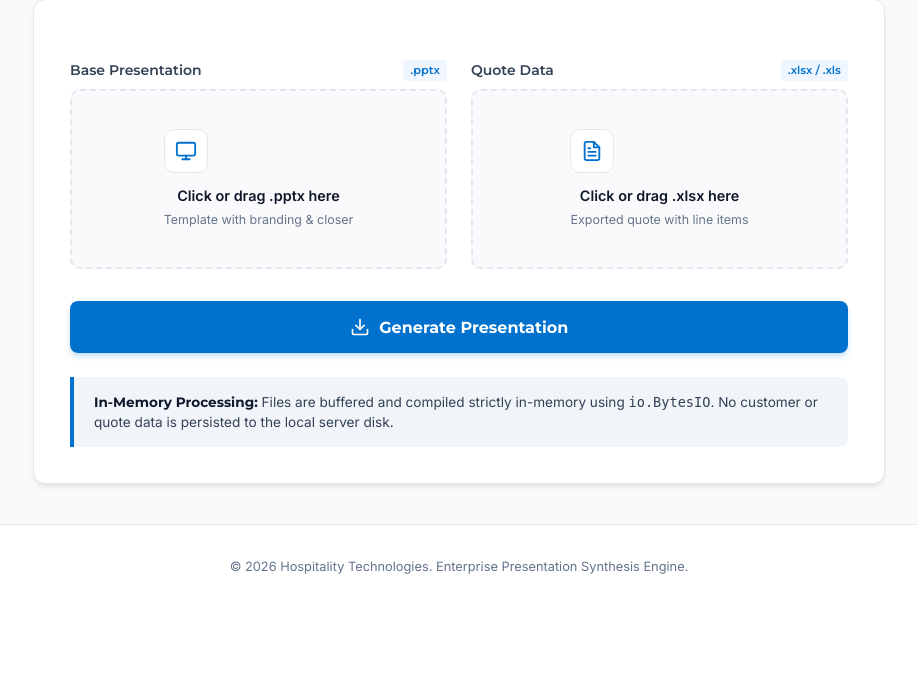
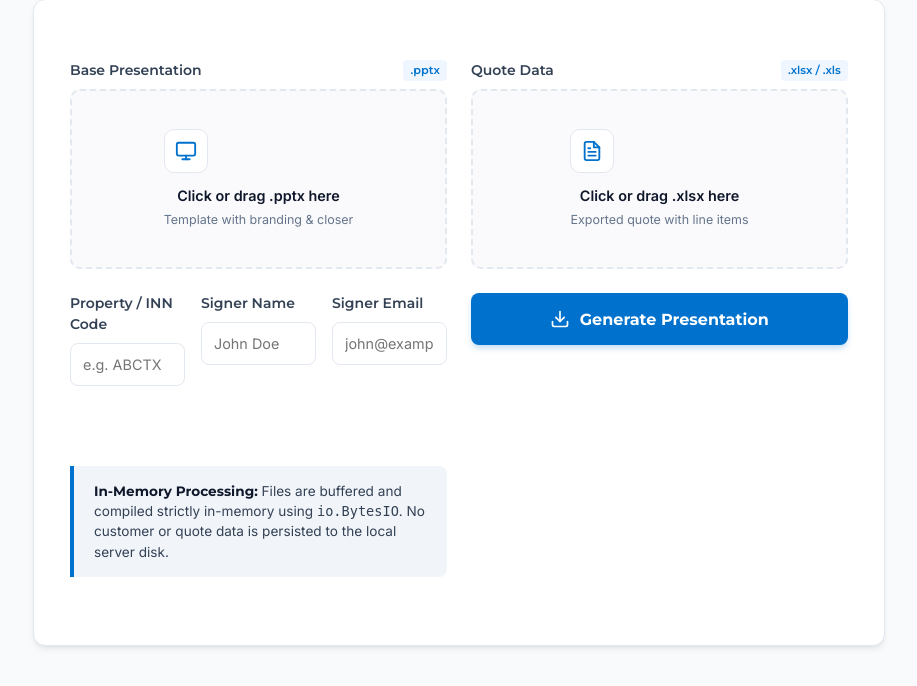
Before and after one commit to mattwegesin/quote-presentation-generator, a Flask app: page / in a window 1280 px wide. Shown: the part 290-976 px from the top of the page, without its empty margins (181-1098 px from the left). Before the commit the page ends 864 px from the top, so only its background shows below. Run offline with Flask 3, Linux system fonts and the light colour scheme.

Commit message:
feat(boldsign): implement e-signature pipeline architecture

```diff
--- a/app.py
+++ b/app.py
@@ -1,6 +1,8 @@
 import os
 import io
+import json
 import logging
+import requests
 from flask import Flask, render_template, request, send_file, flash, redirect, url_for, jsonify
 from werkzeug.utils import secure_filename
 from generate_quote_deck import generate_presentation
@@ -80,6 +82,13 @@ def generate():
         return redirect(url_for("index"))
 
     try:
+        property_code = request.form.get("property_code", "").strip()
+        signer_name = request.form.get("signer_name", "").strip()
+        signer_email = request.form.get("signer_email", "").strip()
+
+        if not property_code or not signer_name or not signer_email:
+            raise ValueError("Property Code, Signer Name, and Signer Email are required.")
+
         # Read uploaded files directly into in-memory BytesIO buffers
         logger.info(
             "Buffering files in memory: base='%s', quote='%s'",
@@ -90,7 +99,45 @@ def generate():
         excel_stream = io.BytesIO(quote_excel_file.read())
 
         # Generate the compiled presentation in-memory
-        output_stream = generate_presentation(pptx_stream, excel_stream)
+        output_stream = generate_presentation(pptx_stream, excel_stream, property_code=property_code)
+
+        # Send to BoldSign
+        boldsign_api_key = os.environ.get("BOLDSIGN_API_KEY")
+        if boldsign_api_key:
+            logger.info(f"Sending document to BoldSign for {property_code}")
+            output_stream.seek(0)
+
+            headers = {
+                'X-API-KEY': boldsign_api_key,
+                'Accept': 'application/json'
+            }
+
+            files = {
+                'Files': ('Generated_Proposal.pptx', output_stream.read(), 'application/vnd.openxmlformats-officedocument.presentationml.presentation')
+            }
+
+            # Simple signature block placement. In production, we'd add precise bounding boxes.
+            signers = [{
+                "name": signer_name,
+                "emailAddress": signer_email,
+                "signerType": "Signer"
+            }]
+
+            data = {
+                'Title': f"Hospitality Technologies Agreement - {property_code}",
+                'DisableEmails': 'true',
+                'ExpiryDays': '14',
+                'Signers': json.dumps(signers),
+                'CustomField': f"PropertyCode={property_code}"
+            }
+
+            resp = requests.post("https://api.boldsign.com/v1/document/send", headers=headers, data=data, files=files)
+            if resp.status_code not in (200, 201):
+                logger.error(f"BoldSign API Error: {resp.status_code} - {resp.text}")
+            else:
+                logger.info(f"Successfully created BoldSign document: {resp.json().get('documentId')}")
+
+            output_stream.seek(0)
 
         logger.info("Successfully compiled proposal deck. Streaming 'Generated_Proposal.pptx' to client.")
 
@@ -109,6 +156,76 @@ def generate():
         flash(err_msg, "error")
         return redirect(url_for("index"))
 
+@app.route("/sign/<property_code>", methods=["GET"])
+def sign_document(property_code):
+    """Dynamic gateway redirecting to BoldSign embedded signing link."""
+    boldsign_api_key = os.environ.get("BOLDSIGN_API_KEY")
+    if not boldsign_api_key:
+        return "BoldSign integration not configured.", 500
+
+    headers = {
+        'X-API-KEY': boldsign_api_key,
+        'Accept': 'application/json'
+    }
+
+    # Search for the document by title
+    search_url = f"https://api.boldsign.com/v1/document/list?searchQuery={property_code}&pageSize=10"
+    resp = requests.get(search_url, headers=headers)
+    if resp.status_code != 200:
+        return "Failed to search BoldSign documents.", 500
+
+    data = resp.json()
+    docs = data.get("result", [])
+    if not docs:
+        return "Document not found or has expired.", 404
+
+    # Find the most recent matching document
+    target_doc = None
+    target_title = f"Hospitality Technologies Agreement - {property_code}"
+    for doc in docs:
+        if doc.get("messageTitle") == target_title and doc.get("status") not in ("Expired", "Completed", "Declined", "Revoked"):
+            target_doc = doc
+            break
+
+    if not target_doc:
+        return "No active document found for signing. It may have expired.", 404
+
+    document_id = target_doc.get("documentId")
+    signer_email = target_doc.get("signers")[0].get("signerEmail")
+
+    # Get Embedded Sign Link
+    link_url = f"https://api.boldsign.com/v1/document/getEmbeddedSignLink?documentId={document_id}&signerEmail={signer_email}"
+    link_resp = requests.get(link_url, headers=headers)
+    if link_resp.status_code != 200:
+        return f"Failed to generate signing link: {link_resp.text}", 500
+
+    sign_link = link_resp.json().get("signLink")
+    if sign_link:
+        # Redirect client directly into the signing interface
+        return redirect(sign_link)
+
+    return "Error generating signature link.", 500
+
+@app.route("/api/boldsign-webhook", methods=["POST"])
+def boldsign_webhook():
+    """Receives completion events from BoldSign to sync with Monday.com and SharePoint."""
+    # Since this is an MVP demonstration, we will acknowledge the webhook and log the event.
+    # In a full production setup, this would execute the Monday.com GraphQL mutations
+    # and Microsoft Graph API PUT requests as detailed in the architecture spec.
+    try:
+        event = request.json
+        if event and event.get("event") == "DocumentCompleted":
+            doc_id = event.get("document", {}).get("documentId")
+            logger.info(f"Webhook Received: DocumentCompleted for {doc_id}")
+            # Placeholder for Monday.com Sync
+            # Placeholder for MS Graph Archival
+            return jsonify({"status": "acknowledged", "sync": "pending"}), 200
+
+        return jsonify({"status": "ignored"}), 200
+    except Exception as e:
+        logger.error(f"Webhook processing error: {e}")
+        return jsonify({"error": str(e)}), 500
+
 @app.route("/health", methods=["GET"])
 def health():
     """Health check endpoint for Render zero-downtime deploys and monitoring."""
--- a/requirements.txt
+++ b/requirements.txt
@@ -5,3 +5,4 @@ openpyxl==3.1.5
 python-pptx==0.6.23
 Werkzeug==3.0.4
 python-dotenv==1.0.1
+requests==2.32.3
--- a/templates/index.html
+++ b/templates/index.html
@@ -537,6 +537,19 @@
               </div>
             </div>
           </div>
+        <div class="input-grid" style="display: grid; grid-template-columns: 1fr 1fr 1fr; gap: 1rem; margin-bottom: 2rem;">
+          <div class="input-group">
+            <label for="property_code" class="dropzone-label" style="margin-bottom: 0.5rem; display: block;">Property / INN Code</label>
+            <input type="text" id="property_code" name="property_code" required placeholder="e.g. ABCTX" style="width: 100%; padding: 0.75rem; border: 1px solid var(--border-color); border-radius: 8px; font-family: var(--font-inter); font-size: 0.9rem;">
+          </div>
+          <div class="input-group">
+            <label for="signer_name" class="dropzone-label" style="margin-bottom: 0.5rem; display: block;">Signer Name</label>
+            <input type="text" id="signer_name" name="signer_name" required placeholder="John Doe" style="width: 100%; padding: 0.75rem; border: 1px solid var(--border-color); border-radius: 8px; font-family: var(--font-inter); font-size: 0.9rem;">
+          </div>
+          <div class="input-group">
+            <label for="signer_email" class="dropzone-label" style="margin-bottom: 0.5rem; display: block;">Signer Email</label>
+            <input type="email" id="signer_email" name="signer_email" required placeholder="john@example.com" style="width: 100%; padding: 0.75rem; border: 1px solid var(--border-color); border-radius: 8px; font-family: var(--font-inter); font-size: 0.9rem;">
+          </div>
         </div>
 
         <div class="form-actions">
```
Also changed, not shown: generate_quote_deck.py (+15 -2 lines).
